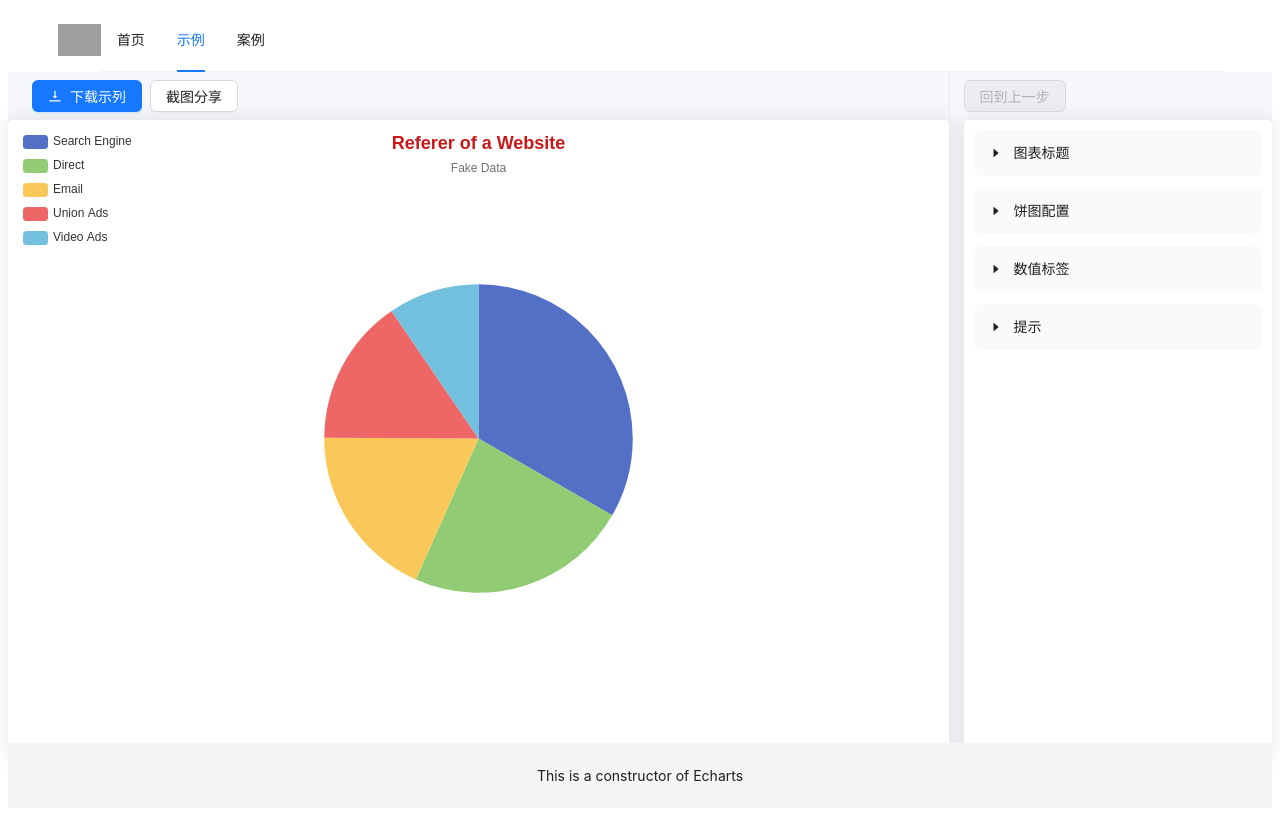
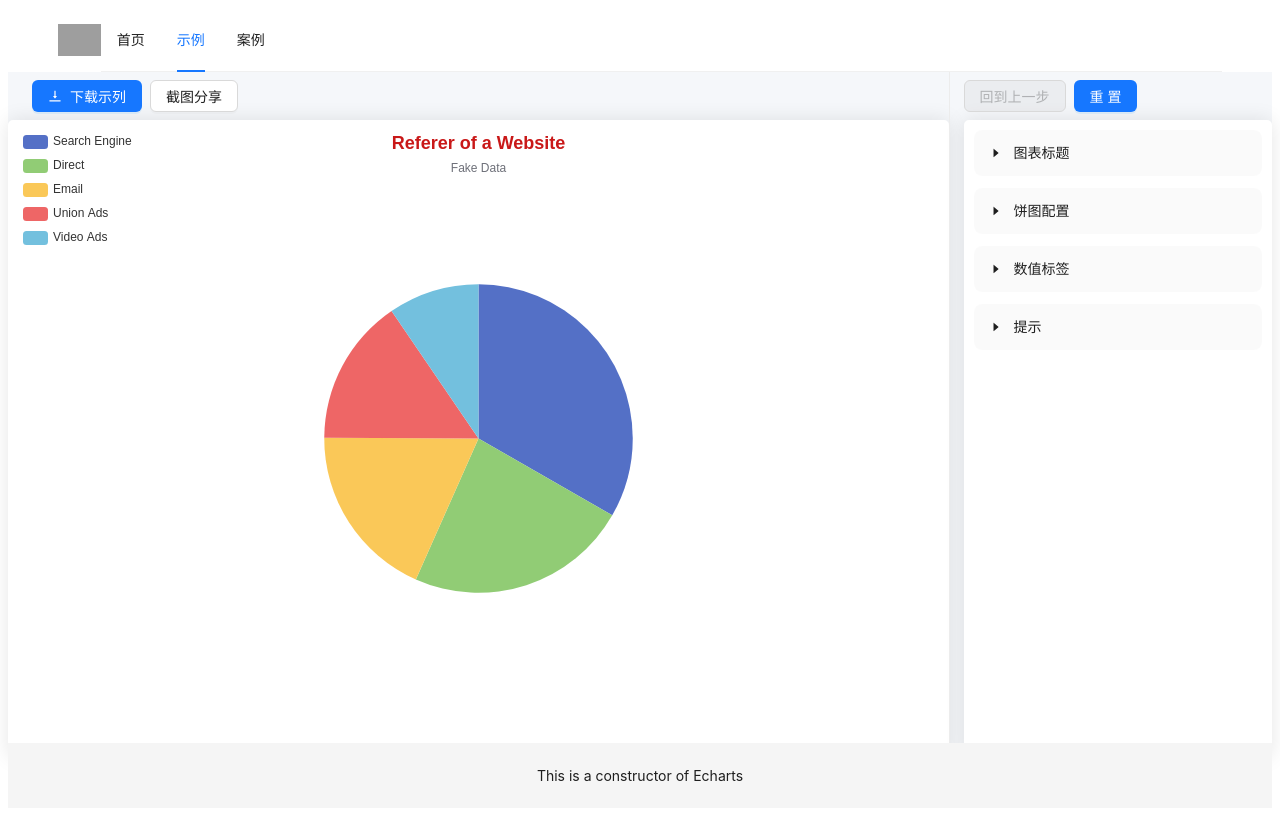
Before and after one commit to explorerEzreal/chart-constructor, a React (Vite) app: page /home in a window 1280 px wide. Both pictures are taken after a click on the item "示例". Built offline with nearby package versions, Linux system fonts and the light colour scheme; grey boxes are pictures that could not be loaded; the HTML template or start-up script is replaced by a standard one.

Commit message:
feat: 图表配置新增重置

```diff
--- a/index.html
+++ b/index.html
@@ -1,5 +1,5 @@
 <!doctype html>
-<html lang="en">
+<html lang="zh">
 
 <head>
   <meta charset="UTF-8" />
--- a/src/constructor/meats/pie.ts
+++ b/src/constructor/meats/pie.ts
@@ -1,5 +1,5 @@
 import { EChartsOption } from 'echarts';
-import { set } from 'lodash';
+import { cloneDeep, set } from 'lodash';
 import {
   TITLE_LEFT_OPTIONS,
   TITLE_FONT_WEIGHT,
@@ -88,7 +88,7 @@ export const configurations: ConfigurationType = {
     defaultValue: {},
     updateOptions: (value: ValueType['pieSeries'], options: EChartsOption) => {
       const { radius, itemStyle } = value;
-      const newOptions = { ...options };
+      const newOptions = cloneDeep({ ...options });
       const newR = (radius as number[]).map((i) => i + '%');
       set(newOptions, 'series[0].radius', newR);
       set(newOptions, 'series[0].itemStyle', itemStyle);
--- a/src/pages/demo/Hooks/useInit.ts
+++ b/src/pages/demo/Hooks/useInit.ts
@@ -88,8 +88,14 @@ export const useInit = (type: ChartType) => {
     setBackDisabled(false)
   };
 
-  useEffect(() => {
-    const list = Object.entries(configurations).map(([key, config]) => {
+  const onReset = () => {
+    stackRef.current.clear();
+    setBackDisabled(true);
+    setOptions(initOptions);
+    setItemsList(initValue);
+  };
+
+  const initValue = Object.entries(configurations).map(([key, config]) => {
     const configKey = key as ConfigurationKeys;
     const { transform, fields = [configKey] } = config;
     const itemsOptions = uniq(fields.filter((i) => !!i)).reduce(
@@ -111,8 +117,10 @@ export const useInit = (type: ChartType) => {
       onChange: onItemChange,
     };
   });
-    setItemsList(list);
+
+  useEffect(() => {
+    setItemsList(initValue);
   }, []);
 
-  return { itemsList, options, onBack, backDisabled };
+  return { itemsList, options, onBack, backDisabled, onReset };
 };
--- a/src/pages/demo/Setting/Edit/index.less
+++ b/src/pages/demo/Setting/Edit/index.less
@@ -4,6 +4,6 @@
   box-shadow: rgba(0, 0, 0, 0.1) 0px 0px 20px;
   border-radius: 5px;
   background: #fff;
-  overflow: hidden;
+  overflow-y: auto;
   padding: 10px;
 }
--- a/src/pages/demo/Setting/index.tsx
+++ b/src/pages/demo/Setting/index.tsx
@@ -1,17 +1,43 @@
-import React from 'react';
-import { Button, Flex, Tag } from 'antd';
+import React from "react";
+import { Button, Flex, Tag } from "antd";
 
-import { Header } from '../components/Headerlayout';
-import Edit from './Edit';
-import { Item } from '../Hooks/useInit';
+import { Header } from "../components/Headerlayout";
+import Edit from "./Edit";
+import { Item } from "../Hooks/useInit";
 
 type SettingProps = {
   items: Item[];
   onBack: () => void;
+  onReset: () => void;
   backDisabled: boolean;
 };
+
+type HeaderBtns = {
+  key: string;
+  label: string;
+  type: "primary" | "link" | "text" | "default" | "dashed";
+  onClick: () => void;
+  disabled?: boolean;
+};
+
 export const Settings: React.FC<SettingProps> = (props) => {
-  const { items, onBack ,backDisabled} = props;
+  const { items, onBack, backDisabled, onReset } = props;
+
+  const BTN_CONFIG: HeaderBtns[] = [
+    {
+      key: "back",
+      label: "回到上一步",
+      type: "primary",
+      onClick: onBack,
+      disabled: backDisabled,
+    },
+    {
+      key: "reset",
+      label: "重置",
+      type: "primary",
+      onClick: onReset,
+    },
+  ];
 
   const HeaderBtns = () => {
     return (
@@ -19,9 +45,14 @@ export const Settings: React.FC<SettingProps> = (props) => {
         {/* {items.map((item) => {
           return <Tag key={item.key}>{item.title}</Tag>;
         })} */}
-        <Button disabled={backDisabled} onClick={onBack} type='primary'>
+        {/* <Button disabled={backDisabled} onClick={onBack} type="primary">
           回到上一步
-        </Button>
+        </Button> */}
+        {BTN_CONFIG.map(({ key, label, ...rest }) => (
+          <Button key={key} {...rest}>
+            {label}
+          </Button>
+        ))}
       </Flex>
     );
   };
--- a/src/pages/demo/index.tsx
+++ b/src/pages/demo/index.tsx
@@ -1,22 +1,23 @@
-import React, { useState, useRef } from 'react';
-import { useSize } from 'ahooks';
-import { ChartView } from './Chart';
-import { Settings } from './Setting';
+import React, { useState, useRef } from "react";
+import { useSize } from "ahooks";
+import { ChartView } from "./Chart";
+import { Settings } from "./Setting";
 
-import './index.less';
-import { useInit } from './Hooks/useInit';
-import { ChartType } from './type';
+import "./index.less";
+import { useInit } from "./Hooks/useInit";
+import { ChartType } from "./type";
 
 const Index = () => {
-  const [leftWidth, setLeftWidth] = useState('calc(75% - 7.5px)');
-  const [rightWidth, setRightWidth] = useState('calc(25% - 7.5px)');
-  const [chartType, setChartType] = useState<ChartType>('pie');
+  const [leftWidth, setLeftWidth] = useState("calc(75% - 7.5px)");
+  const [rightWidth, setRightWidth] = useState("calc(25% - 7.5px)");
+  const [chartType, setChartType] = useState<ChartType>("pie");
 
   const {
     itemsList: items,
     options,
     onBack,
     backDisabled,
+    onReset,
   } = useInit(chartType);
 
   const leftRef = useRef(null);
@@ -43,36 +44,41 @@ const Index = () => {
 
     const stopResize = () => {
       document.documentElement.removeEventListener(
-        'mousemove',
+        "mousemove",
         doResize,
         false
       );
       document.documentElement.removeEventListener(
-        'mouseup',
+        "mouseup",
         stopResize,
         false
       );
     };
 
-    document.documentElement.addEventListener('mousemove', doResize, false);
-    document.documentElement.addEventListener('mouseup', stopResize, false);
+    document.documentElement.addEventListener("mousemove", doResize, false);
+    document.documentElement.addEventListener("mouseup", stopResize, false);
   };
 
   return (
-    <div className='page_demo'>
+    <div className="page_demo">
       <div
         ref={leftRef}
         style={{ width: leftWidth }}
-        className='container left_chartContainer'
+        className="container left_chartContainer"
       >
         <ChartView options={options} />
       </div>
-      <div className='handler' onMouseDown={handleMouseDown} />
+      <div className="handler" onMouseDown={handleMouseDown} />
       <div
         style={{ width: rightWidth }}
-        className='container rignt_settingContainer'
+        className="container rignt_settingContainer"
       >
-        <Settings items={items} onBack={onBack} backDisabled={backDisabled} />
+        <Settings
+          items={items}
+          onBack={onBack}
+          backDisabled={backDisabled}
+          onReset={onReset}
+        />
       </div>
     </div>
   );
--- a/src/shard/utils/stack.ts
+++ b/src/shard/utils/stack.ts
@@ -20,6 +20,10 @@ class Stack<T> {
     return this.items[this.items.length - 1];
   }
 
+  clear(): void {
+    this.items = [];
+  }
+
   // 栈是否为空
   isEmpty(): boolean {
     return this.items.length === 0;
```
Lines whose indentation alone changed are shown as unchanged.
